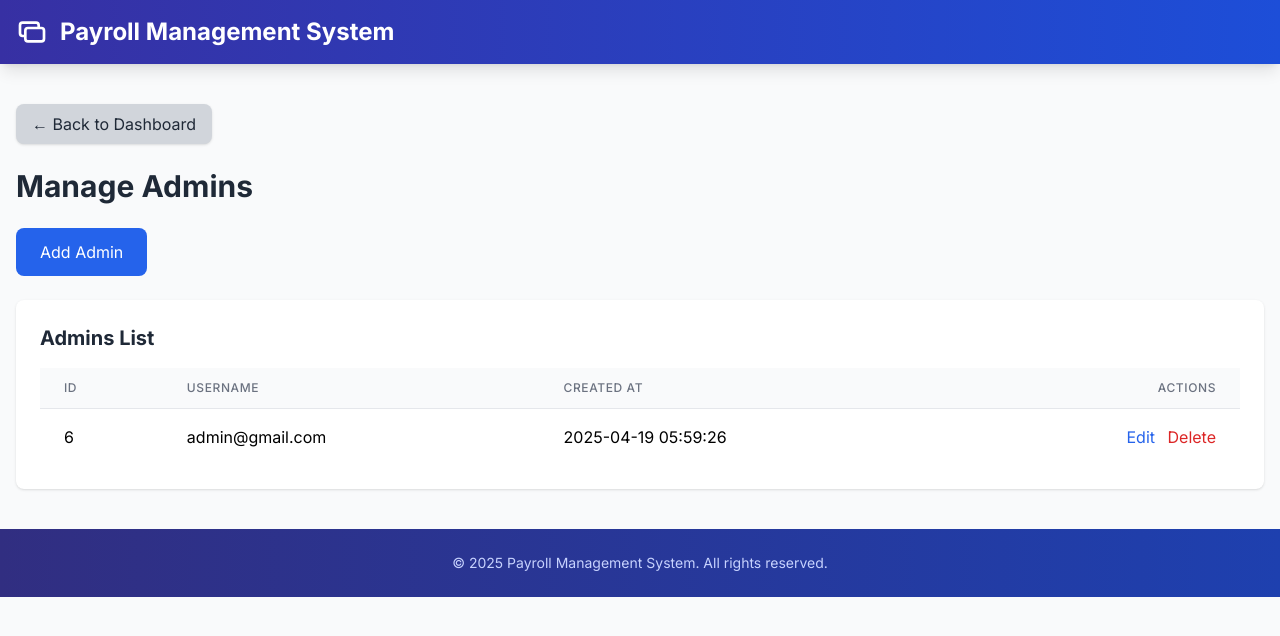
After one commit to mangkanor1103/project, a PHP site: page /superadmin/hr.php in a window 1280 px wide. The commit adds this page. Shown: the top 636 px of the page. Run offline with PHP 8.4, Linux system fonts and the light colour scheme; a user stored in the database is signed in; data comes from the database, SQL or seed files in the repository; some libraries are stand-ins or nearby versions.

Commit message:
superadmin

```diff
--- /dev/null
+++ b/superadmin/hr.php
@@ -0,0 +1,197 @@
+<!-- filepath: c:\xampp\htdocs\project\superadmin\hr.php -->
+<?php
+session_start();
+include '../config.php'; // Include database connection
+
+// Check if the user is logged in and has the correct role
+if (!isset($_SESSION['admin_loggedin']) || $_SESSION['admin_loggedin'] !== true || $_SESSION['admin_role'] !== 'superadmin') {
+    header("Location: ../index.php");
+    exit();
+}
+
+// Handle Add Admin
+if ($_SERVER['REQUEST_METHOD'] === 'POST' && isset($_POST['action']) && $_POST['action'] === 'add') {
+    $username = trim($_POST['username']);
+    $password = password_hash(trim($_POST['password']), PASSWORD_DEFAULT);
+    $role = 'admin'; // Force role to 'admin'
+
+    if (!empty($username) && !empty($password)) {
+        $sql = "INSERT INTO admins (username, password, role) VALUES (?, ?, ?)";
+        $stmt = $conn->prepare($sql);
+        $stmt->bind_param("sss", $username, $password, $role);
+        $stmt->execute();
+        $success_message = "Admin added successfully.";
+    } else {
+        $error_message = "All fields are required.";
+    }
+}
+
+// Handle Update Admin
+if ($_SERVER['REQUEST_METHOD'] === 'POST' && isset($_POST['action']) && $_POST['action'] === 'update') {
+    $id = $_POST['id'];
+    $username = trim($_POST['username']);
+
+    if (!empty($id) && !empty($username)) {
+        $sql = "UPDATE admins SET username = ?, updated_at = CURRENT_TIMESTAMP WHERE id = ? AND role = 'admin'";
+        $stmt = $conn->prepare($sql);
+        $stmt->bind_param("si", $username, $id);
+        $stmt->execute();
+        $success_message = "Admin updated successfully.";
+    } else {
+        $error_message = "All fields are required.";
+    }
+}
+
+// Handle Delete Admin
+if ($_SERVER['REQUEST_METHOD'] === 'POST' && isset($_POST['action']) && $_POST['action'] === 'delete') {
+    $id = $_POST['id'];
+
+    if (!empty($id)) {
+        $sql = "DELETE FROM admins WHERE id = ? AND role = 'admin'";
+        $stmt = $conn->prepare($sql);
+        $stmt->bind_param("i", $id);
+        $stmt->execute();
+        $success_message = "Admin deleted successfully.";
+    } else {
+        $error_message = "Invalid admin ID.";
+    }
+}
+
+// Fetch all admins (excluding superadmin)
+$sql = "SELECT * FROM admins WHERE role = 'admin'";
+$result = $conn->query($sql);
+$admins = $result->fetch_all(MYSQLI_ASSOC);
+?>
+
+<?php include '../components/header.php'; ?>
+
+<div class="container mx-auto px-4 py-10">
+    <!-- Back Button -->
+    <a href="superadmin.php" class="bg-gray-300 text-gray-800 px-4 py-2 rounded-lg shadow hover:bg-gray-400 transition mb-6 inline-block">
+        &larr; Back to Dashboard
+    </a>
+
+    <h1 class="text-3xl font-bold text-gray-800 mb-6">Manage Admins</h1>
+
+    <?php if (isset($success_message)): ?>
+        <div class="bg-green-100 text-green-800 px-4 py-3 rounded mb-4">
+            <?= htmlspecialchars($success_message); ?>
+        </div>
+    <?php endif; ?>
+
+    <?php if (isset($error_message)): ?>
+        <div class="bg-red-100 text-red-800 px-4 py-3 rounded mb-4">
+            <?= htmlspecialchars($error_message); ?>
+        </div>
+    <?php endif; ?>
+
+    <!-- Add Admin Button -->
+    <button onclick="openModal('add-modal')" class="bg-blue-600 text-white px-6 py-3 rounded-lg mb-6">Add Admin</button>
+
+    <!-- Admins Table -->
+    <div class="bg-white shadow rounded-lg p-6">
+        <h2 class="text-xl font-bold text-gray-800 mb-4">Admins List</h2>
+        <table class="min-w-full divide-y divide-gray-200">
+            <thead class="bg-gray-50">
+                <tr>
+                    <th class="px-6 py-3 text-left text-xs font-medium text-gray-500 uppercase tracking-wider">ID</th>
+                    <th class="px-6 py-3 text-left text-xs font-medium text-gray-500 uppercase tracking-wider">Username</th>
+                    <th class="px-6 py-3 text-left text-xs font-medium text-gray-500 uppercase tracking-wider">Created At</th>
+                    <th class="px-6 py-3 text-right text-xs font-medium text-gray-500 uppercase tracking-wider">Actions</th>
+                </tr>
+            </thead>
+            <tbody class="bg-white divide-y divide-gray-200">
+                <?php foreach ($admins as $admin): ?>
+                    <tr>
+                        <td class="px-6 py-4 whitespace-nowrap"><?= $admin['id']; ?></td>
+                        <td class="px-6 py-4 whitespace-nowrap"><?= htmlspecialchars($admin['username']); ?></td>
+                        <td class="px-6 py-4 whitespace-nowrap"><?= $admin['created_at']; ?></td>
+                        <td class="px-6 py-4 whitespace-nowrap text-right">
+                            <!-- Update Admin -->
+                            <button onclick="openEditModal(<?= htmlspecialchars(json_encode($admin)); ?>)"
+                                class="text-blue-600 hover:text-blue-800">Edit</button>
+
+                            <!-- Delete Admin -->
+                            <button onclick="openDeleteModal(<?= $admin['id']; ?>)"
+                                class="text-red-600 hover:text-red-800 ml-2">Delete</button>
+                        </td>
+                    </tr>
+                <?php endforeach; ?>
+            </tbody>
+        </table>
+    </div>
+</div>
+
+<!-- Add Admin Modal -->
+<div id="add-modal" class="fixed inset-0 bg-gray-800 bg-opacity-50 flex items-center justify-center hidden">
+    <div class="bg-white rounded-lg shadow-lg p-6 w-full max-w-lg">
+        <h2 class="text-xl font-bold text-gray-800 mb-4">Add Admin</h2>
+        <form method="POST">
+            <input type="hidden" name="action" value="add">
+            <div class="mb-4">
+                <label for="add-username" class="block text-sm font-medium text-gray-700">Username</label>
+                <input type="text" id="add-username" name="username" class="mt-1 p-3 border rounded-lg w-full" required>
+            </div>
+            <div class="mb-4">
+                <label for="add-password" class="block text-sm font-medium text-gray-700">Password</label>
+                <input type="password" id="add-password" name="password" class="mt-1 p-3 border rounded-lg w-full" required>
+            </div>
+            <button type="submit" class="bg-blue-600 text-white px-6 py-3 rounded-lg">Add Admin</button>
+            <button type="button" onclick="closeModal('add-modal')" class="ml-2 bg-gray-300 text-gray-800 px-6 py-3 rounded-lg">Cancel</button>
+        </form>
+    </div>
+</div>
+
+<!-- Edit Admin Modal -->
+<div id="edit-modal" class="fixed inset-0 bg-gray-800 bg-opacity-50 flex items-center justify-center hidden">
+    <div class="bg-white rounded-lg shadow-lg p-6 w-full max-w-lg">
+        <h2 class="text-xl font-bold text-gray-800 mb-4">Edit Admin</h2>
+        <form method="POST">
+            <input type="hidden" name="action" value="update">
+            <input type="hidden" id="edit-id" name="id">
+            <div class="mb-4">
+                <label for="edit-username" class="block text-sm font-medium text-gray-700">Username</label>
+                <input type="text" id="edit-username" name="username" class="mt-1 p-3 border rounded-lg w-full" required>
+            </div>
+            <button type="submit" class="bg-blue-600 text-white px-6 py-3 rounded-lg">Update Admin</button>
+            <button type="button" onclick="closeModal('edit-modal')" class="ml-2 bg-gray-300 text-gray-800 px-6 py-3 rounded-lg">Cancel</button>
+        </form>
+    </div>
+</div>
+
+<!-- Delete Admin Modal -->
+<div id="delete-modal" class="fixed inset-0 bg-gray-800 bg-opacity-50 flex items-center justify-center hidden">
+    <div class="bg-white rounded-lg shadow-lg p-6 w-full max-w-lg">
+        <h2 class="text-xl font-bold text-gray-800 mb-4">Delete Admin</h2>
+        <p>Are you sure you want to delete this admin?</p>
+        <form method="POST" class="mt-4">
+            <input type="hidden" name="action" value="delete">
+            <input type="hidden" id="delete-id" name="id">
+            <button type="submit" class="bg-red-600 text-white px-6 py-3 rounded-lg">Delete</button>
+            <button type="button" onclick="closeModal('delete-modal')" class="ml-2 bg-gray-300 text-gray-800 px-6 py-3 rounded-lg">Cancel</button>
+        </form>
+    </div>
+</div>
+
+<script>
+    function openModal(modalId) {
+        document.getElementById(modalId).classList.remove('hidden');
+    }
+
+    function closeModal(modalId) {
+        document.getElementById(modalId).classList.add('hidden');
+    }
+
+    function openEditModal(admin) {
+        document.getElementById('edit-id').value = admin.id;
+        document.getElementById('edit-username').value = admin.username;
+        openModal('edit-modal');
+    }
+
+    function openDeleteModal(adminId) {
+        document.getElementById('delete-id').value = adminId;
+        openModal('delete-modal');
+    }
+</script>
+
+<?php include '../components/footer.php'; ?>
```
Also changed, not shown: superadmin/feedback.php (added, +62 -0 lines), superadmin/password.php (added, +147 -0 lines), superadmin/superadmin.php (+81 -38 lines).
